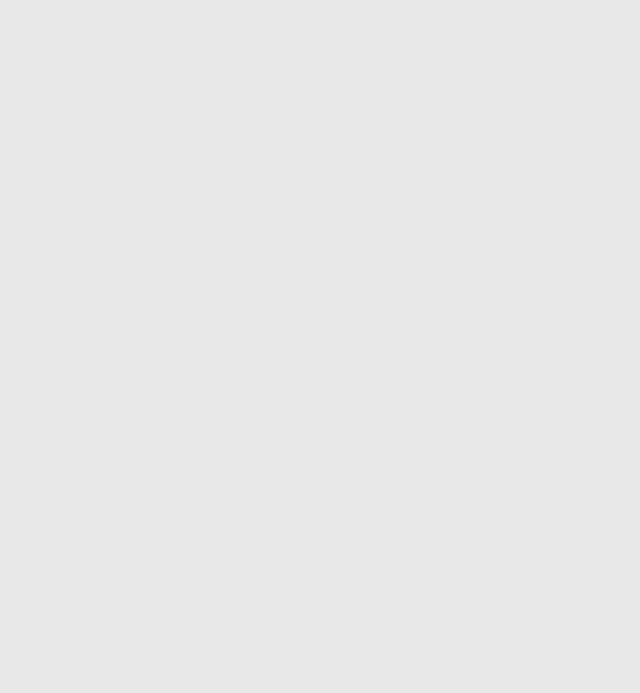
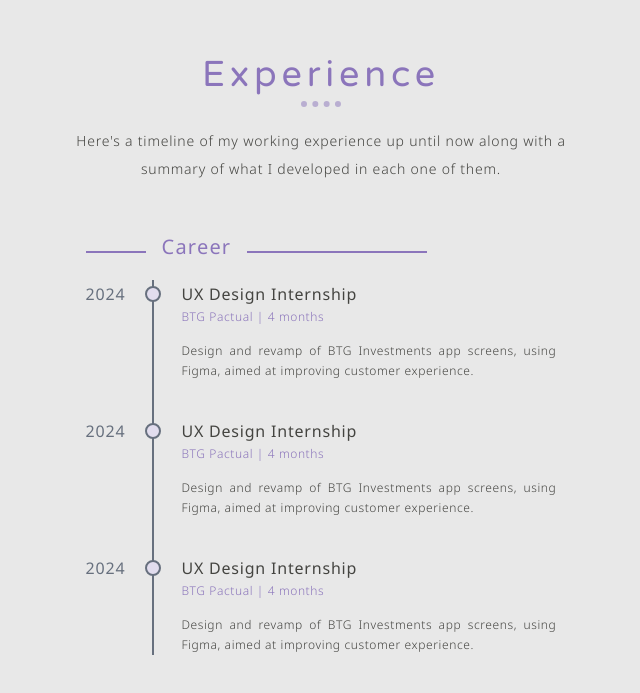
Before and after one commit to lucas-pvg/WebCV, a React (Vite) app: page / in a window 1280 px wide. Shown: the part 1579-2272 px from the top of the page, without its empty margins (319-959 px from the left). Before the commit the page ends 1600 px from the top, so only its background shows below. Built offline with nearby package versions, Linux system fonts and the light colour scheme.

Commit message:
✨ Add Experience Page to app

```diff
--- a/src/App.tsx
+++ b/src/App.tsx
@@ -3,6 +3,7 @@
 
 import { Cover } from './pages/cover/cover'
 import { Profile } from './pages/profile/profile'
+import { Experience } from './pages/experience/experience'
 import './App.css'
 
 function App() {
@@ -10,6 +11,7 @@ function App() {
     <div className='app'>
       <Cover />
       <Profile />
+      <Experience />
 
       {/* <main className='app-grid'>
         <Header className='page-header' title='Profile' />
```
